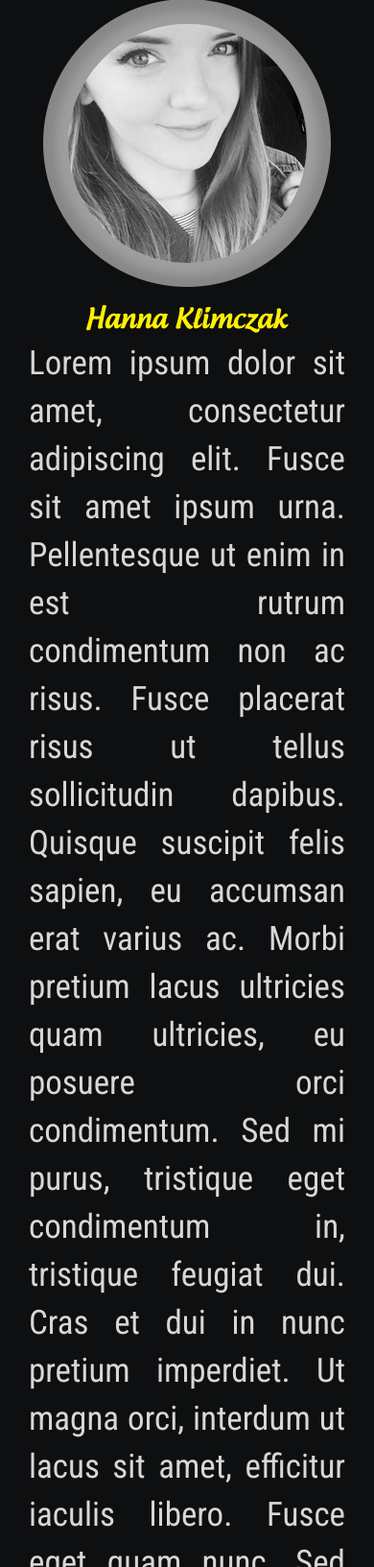
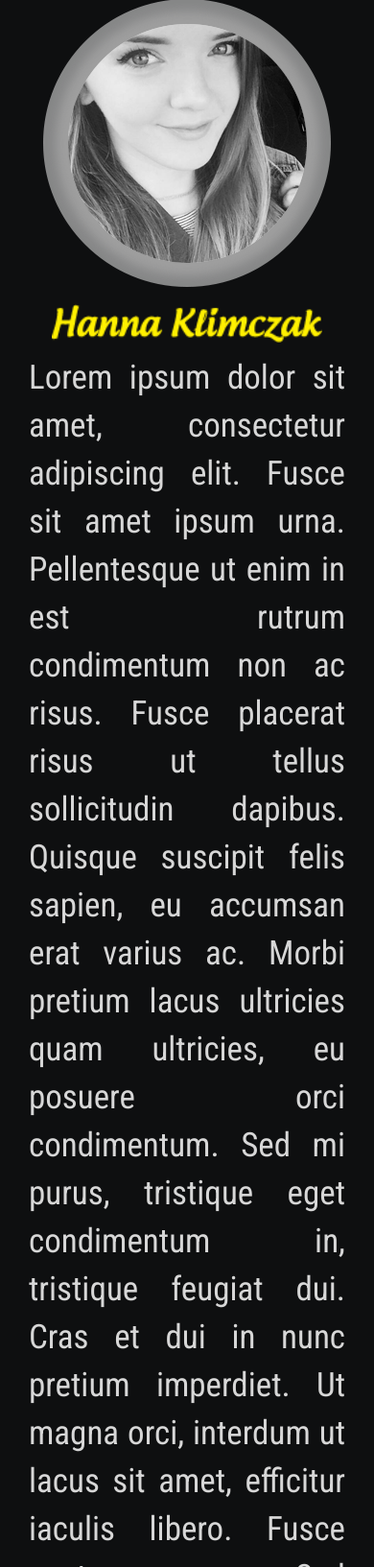
Before and after one commit to plutasnyy/vc_blog, a Django app: page / in a window 390 px wide; the page is wider, and only the part inside the window is pictured. Shown: the part 4867-6500 px from the top of that part at 96% size. Run offline with Django 3.2, Linux system fonts and the light colour scheme; data comes from the database, SQL or seed files in the repository; both versions use the stored data as it was after the commit; some libraries are stand-ins or nearby versions.

Commit message:
some changes in front

```diff
--- a/main/static/main/css/style.css
+++ b/main/static/main/css/style.css
@@ -119,7 +119,7 @@ p3{
     padding-top: 2%;
     color: #d7d7d7;
     text-align: justify;
-    font-size: 16px;
+    font-size: 20px;
 
 }
 
@@ -130,7 +130,9 @@ p3{
 .about_kamil{
     text-align-last: left;
 }
-
+.about_hania_name>img{
+    float: right;
+}
 .btn_in_header{
     cursor: pointer;
     width: 200px;
@@ -191,6 +193,7 @@ p3{
         font-size: 60px;
     }
     .header_logo{
+        width: 80%;
         margin-top: 15%;
     }
     .btn_read_more{
@@ -204,13 +207,21 @@ p3{
         padding-bottom: 5%;
     }
     .about_hania{
+        margin-top: 15px;
         text-align-last: center;
     }
     .about_kamil{
+        padding-top: 30px;
         text-align-last: center;
     }
     .about_us_name{
         text-align: center;
+    }
+    .about_hania_name>img{
+        float:none
+    }
+    .about_us_name>img{
+        height: 40px;
     }
     .about_us_photo{
         padding-bottom: 5%;
--- a/main/templates/index.html
+++ b/main/templates/index.html
@@ -87,7 +87,7 @@
                     <img src="{% static 'main/img/hania_circle.png' %}" \>
                 </div>
                 <div class="col-md-8 col-xs-12 ">
-                    <div class="about_us_name" style="height:30px">
+                    <div class="about_us_name about_hania_name" style="height:30px;">
                         <img src="{% static 'main/img/hanna_klimczak.png' %}" \>
                     </div>
 
```
Also changed, not shown: db.sqlite3, 1 other file.
